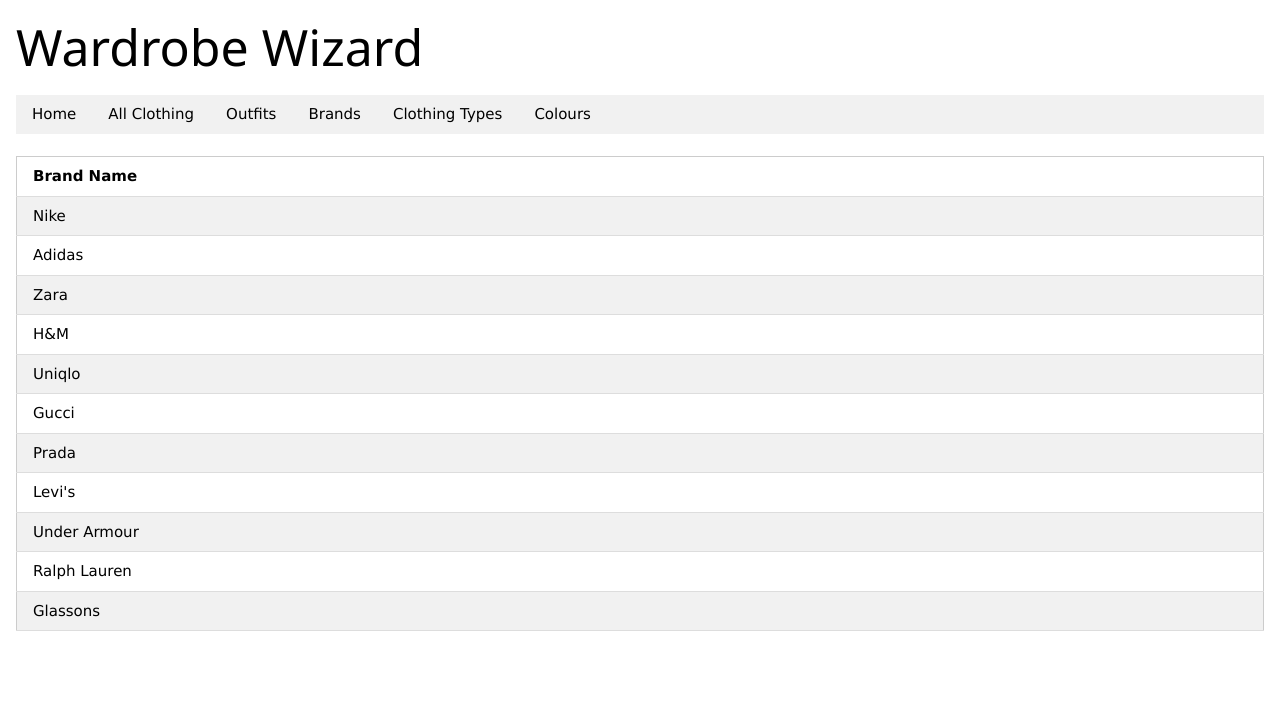
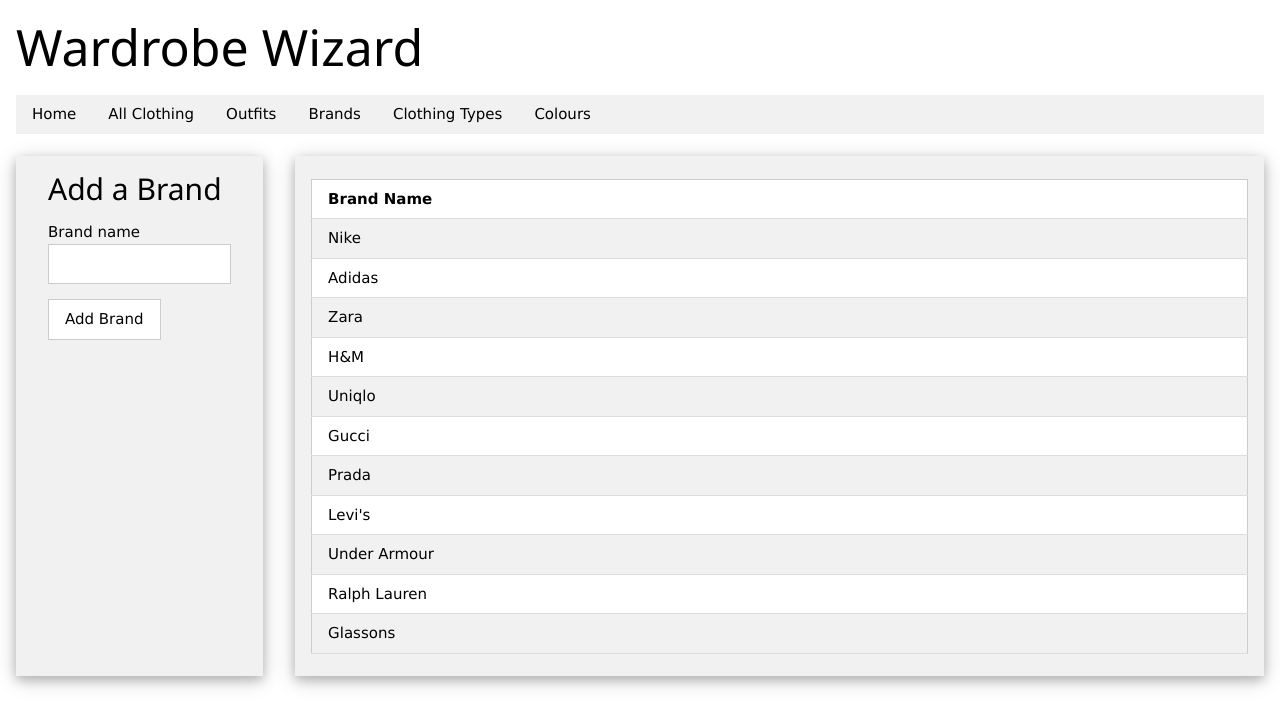
Before and after one commit to charlottepanck/CKP-Wardrobe, a Flask app: page /brands in a window 1280 px wide. Shown: the top 727 px of the page. Run offline with Flask 3, Linux system fonts and the light colour scheme; data comes from the database, SQL or seed files in the repository; both versions use the stored data as it was after the commit.

Commit message:
add brand & add outfit functions

```diff
--- a/app.py
+++ b/app.py
@@ -74,23 +74,20 @@ def viewcolours():
 def viewoutfits():
     db = sqlite3.connect(DB)
     cursor = db.cursor()
-    sql = """SELECT outfit.outfit_id, clothing.name, style.style_name, outfit.img_file
+    sql = """SELECT outfit.id, outfit.outfit_id, clothing.name, style.style_name, outfit.img_file
 FROM outfit
 LEFT JOIN clothing ON outfit.outfit_item = clothing.clothing_id
 LEFT JOIN style ON outfit.outfit_style = style.style_id;"""
     cursor.execute(sql)
     outfits_results = cursor.fetchall()
-    sql2 = "SELECT * FROM brand;"
+    sql1 = "SELECT clothing_id, name FROM clothing;"
+    cursor.execute(sql1)
+    resultsclothingo = cursor.fetchall()
+    sql2 = "SELECT * FROM style;"
     cursor.execute(sql2)
-    resultsbrandsc = cursor.fetchall()
-    sql3 = "SELECT * FROM colour;"
-    cursor.execute(sql3)
-    resultscolourso = cursor.fetchall()
-    sql4 = "SELECT * FROM type;"
-    cursor.execute(sql4)
-    resultstypeo = cursor.fetchall()
+    resultsstyleo = cursor.fetchall()
     db.close()
-    return render_template("outfits.html", outfits_results = outfits_results)
+    return render_template("outfits.html", outfits_results = outfits_results, resultsstyleo=resultsstyleo, resultsclothingo=resultsclothingo)
 
 
 # add clothing
@@ -125,7 +122,7 @@ def deleteclothing(ID):
 
 
 # add outfit
-@app.route('/clothing', methods=['GET', 'POST'])
+@app.route('/outfit', methods=['GET', 'POST'])
 def addoutfit():
     if request.method == 'POST':
         outfit_id = request.form.get('outfit_id')
@@ -136,11 +133,38 @@ def addoutfit():
         with sqlite3.connect(DB) as connection:
             cursor = connection.cursor()
             sql = "INSERT INTO outfit (outfit_id, outfit_item, outfit_style, img_file) VALUES (?, ?, ?, ?);"
-            cursor.execute(sql, (outfit_id, outfit_item, outfit_style, outfit_img_file))
+            cursor.execute(sql, (outfit_id, outfit_item, outfit_style, img_file))
             connection.commit()
             return viewoutfits()
     else:
         return viewoutfits()
+
+
+# add brand
+@app.route('/brands', methods=['GET', 'POST'])
+def addbrand():
+    if request.method == 'POST':
+        brand_name = request.form.get('brand_name')
+
+        with sqlite3.connect(DB) as connection:
+            cursor = connection.cursor()
+            sql = "INSERT INTO brand (brand_name) VALUES (?);"
+            cursor.execute(sql, (brand_name,))
+            connection.commit()
+            return viewbrands()
+    else:
+        return viewbrands()
+
+
+# delete outfit
+@app.route('/delete_outfit/<int:ID>', methods=['POST'])
+def deleteoutfit(ID):
+    with sqlite3.connect(DB) as connection:
+        cursor = connection.cursor()
+        sql_delete = "DELETE FROM outfit WHERE id = ?;"
+        cursor.execute(sql_delete, (ID,))
+        connection.commit()
+    return viewoutfits()
 
 
 # page not fount error
--- a/templates/brands.html
+++ b/templates/brands.html
@@ -1,7 +1,21 @@
 {% extends "base.html" %}
 {% block body %}
 <br>
-<table class="w3-table-all">
+<div class="w3-cell-row">
+  <br>
+    <div class="w3-container w3-light-grey w3-cell w3-card-4" style="width:20%">
+        <form class="w3-container" action="{{ url_for('addbrand') }}" method="POST">
+          <h2>Add a Brand</h2>
+          <label> Brand name</label>
+          <input name="brand_name" type="text" maxlength="25" placeholder=" " class="w3-input w3-border" required>
+          <p><input button type="submit" value="Add Brand" class="w3-button w3-white w3-border"></p>
+        </form>
+    </div>
+    <div class="w3-container"></div>
+
+    <div class="w3-container w3-light-grey w3-cell w3-card-4" style="width:80%">
+        <br>
+    <table class="w3-table-all">
     <tr>
         <th>Brand Name</th>
     </tr>
@@ -11,4 +25,7 @@
     </tr>
     {% endfor %}
 </table>
+<br>
+</div>
+</div>
 {% endblock %}
```
Also changed, not shown: templates/outfits.html (+9 -9 lines), ckpwardrobe.db.
